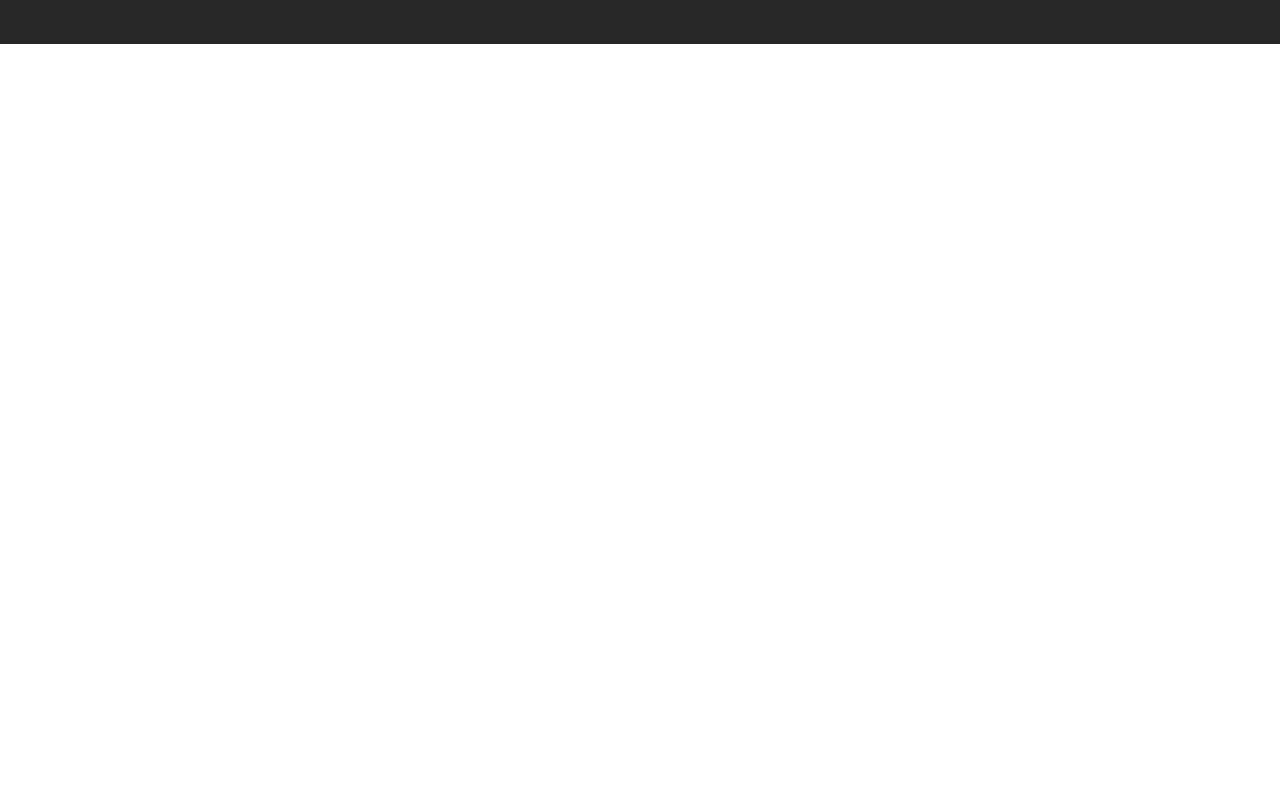
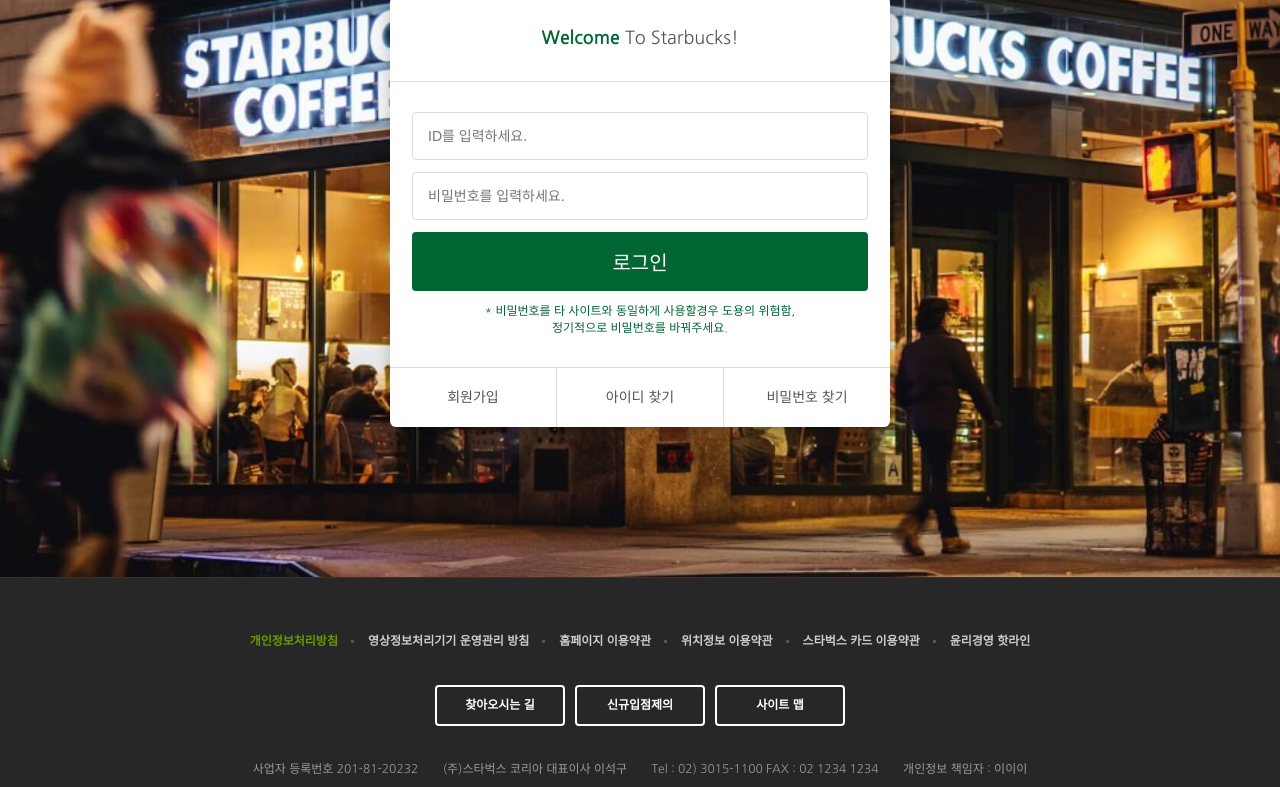
Before and after one commit to rungchan2/starbucks, a plain HTML site: page starbucks-master/signin/index.html in a window 1280 px wide. Shown: the part 290-1077 px from the top of the page. Before the commit the page ends 800 px from the top, so only its background shows below. Drawn offline with nearby package versions, Linux system fonts and the light colour scheme.

Commit message:
로그인 페이지 제작

```diff
--- /dev/null
+++ b/starbucks-master/css/signin.css
@@ -0,0 +1,80 @@
+.signin {
+    margin-top: 120px;
+    padding: 100px 0 150px;
+    background-image: url("../images/signin_bg.jpg");
+    background-repeat: no-repeat;
+    background-position: center;
+    background-attachment: fixed;
+    background-size: cover;
+}
+.signin h1 {
+    color: #fff;
+    font-size: 30px;
+    font-weight: 700;
+    text-align: center;
+    margin-bottom: 24px;
+}
+.signin__card {
+    width: 500px;
+    margin: 0 auto;
+    border-radius: 6px;
+    background-color: #fff;
+    box-shadow: 2px 2px 20px rgba(0, 0, 0, .3);
+    color: #555;
+}
+.signin__card h2 {
+    padding: 30px;
+    font-size: 18px;
+    text-align: center;
+    border-bottom: 1px solid #ddd;
+}
+.signin__card h2 strong {
+    font-weight: 700;
+    color: #006633;
+}
+.signin__card form {
+    padding: 30px 22px ;
+}
+.signin__card form input {
+    width: 100%;
+    margin-bottom: 12px;
+    padding: 15px;
+    border: 1px solid #ddd;
+    border-radius: 4px;
+    outline: none;
+    box-sizing: border-box;
+    font-size: 14px;
+}
+.signin__card form [type="submit"] {
+    background-color: #006633;
+    border: none;
+    color: #fff;
+    font-size: 20px;
+    cursor: pointer;
+}
+.signin__card form p {
+    font-size: 12px;
+    color: #006633;
+    text-align: center;
+}
+.signin__card .actions {
+    display: flex;
+    border-top: 1px solid #ddd;
+
+}
+
+.signin__card .actions a {
+    flex-grow: 1;
+    flex-basis: 0;
+    text-align: center;
+    padding: 20px;
+    color: #555;
+    font-size: 14px;
+    border-right: 1px solid #ddd;
+}
+.signin__card .actions a:last-child {
+    border-right: none;
+}
+.signin__card .actions a:hover {
+    text-decoration: underline;
+}
--- a/starbucks-master/signin/index.html
+++ b/starbucks-master/signin/index.html
@@ -27,7 +27,7 @@
   <link href="https://fonts.googleapis.com/css2?family=Nanum+Gothic:wght@400;700&display=swap" rel="stylesheet">
 
   <link rel="stylesheet" href="https://fonts.googleapis.com/icon?family=Material+Icons">
-
+  <link rel="stylesheet" href="../css/signin.css">
   <link rel="stylesheet" href="../css/common.css">
 
   <script defer src="../js/common.js"></script>
@@ -368,7 +368,24 @@
   </header>
 
     <section class="signin">
-
+        <h1>로그인</h1>
+        <div class="signin__card">
+          <h2> <strong>Welcome</strong> To Starbucks!</h2>
+          <form>
+            <input type="text" placeholder="ID를 입력하세요.">
+            <input type="password" placeholder="비밀번호를 입력하세요.">
+            <input type="submit" value="로그인">
+            <p>
+              * 비밀번호를 타 사이트와 동일하게 사용할경우 도용의 위험함, <br>
+              정기적으로 비밀번호를 바꿔주세요.
+            </p>
+          </form>
+          <div class="actions">
+            <a href="javascript:void(0)">회원가입</a>
+            <a href="javascript:void(0)">아이디 찾기</a>
+            <a href="javascript:void(0)">비밀번호 찾기</a>
+          </div>
+        </div>
     </section>
 
   <!-- footer -->
```
